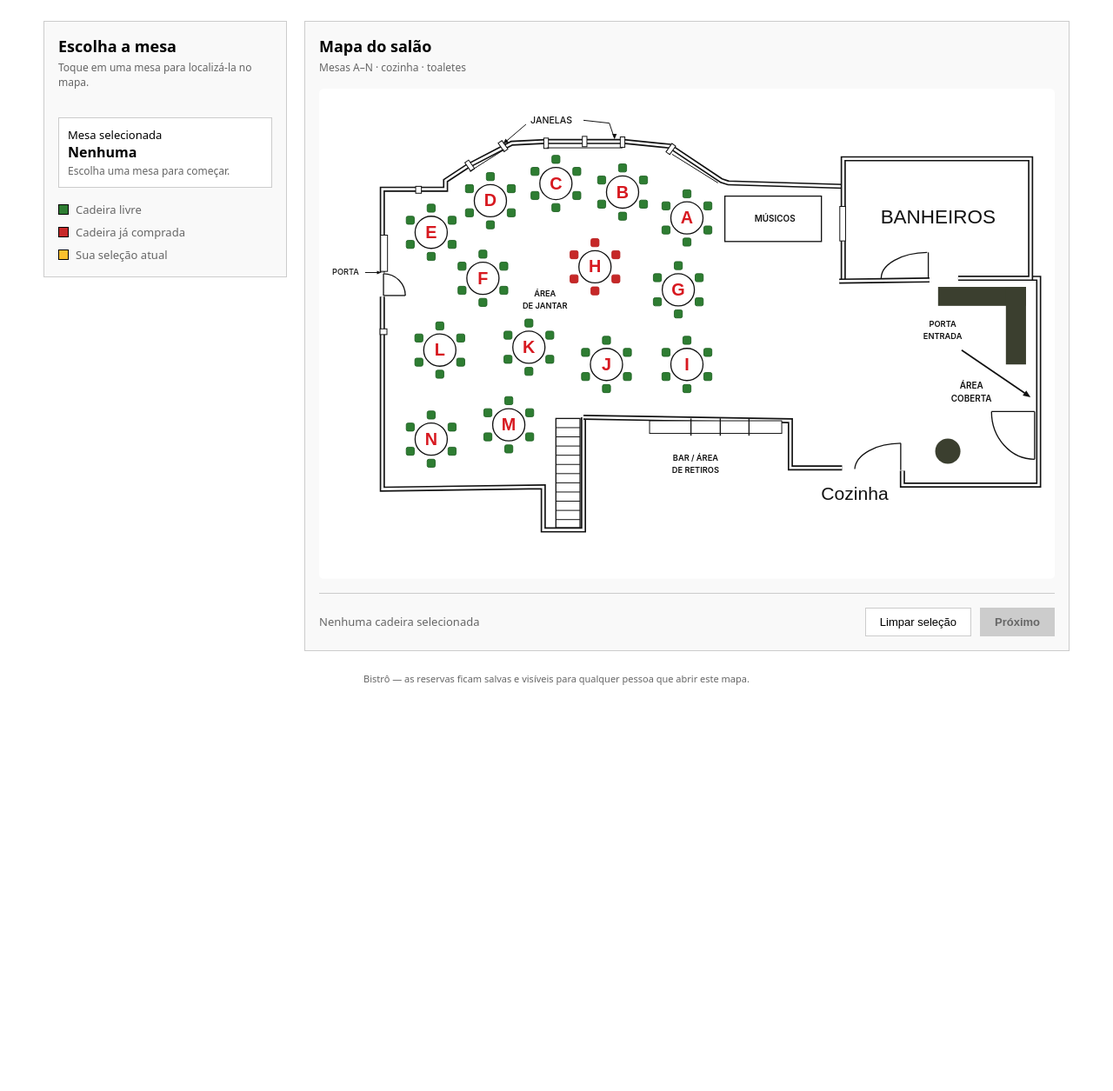
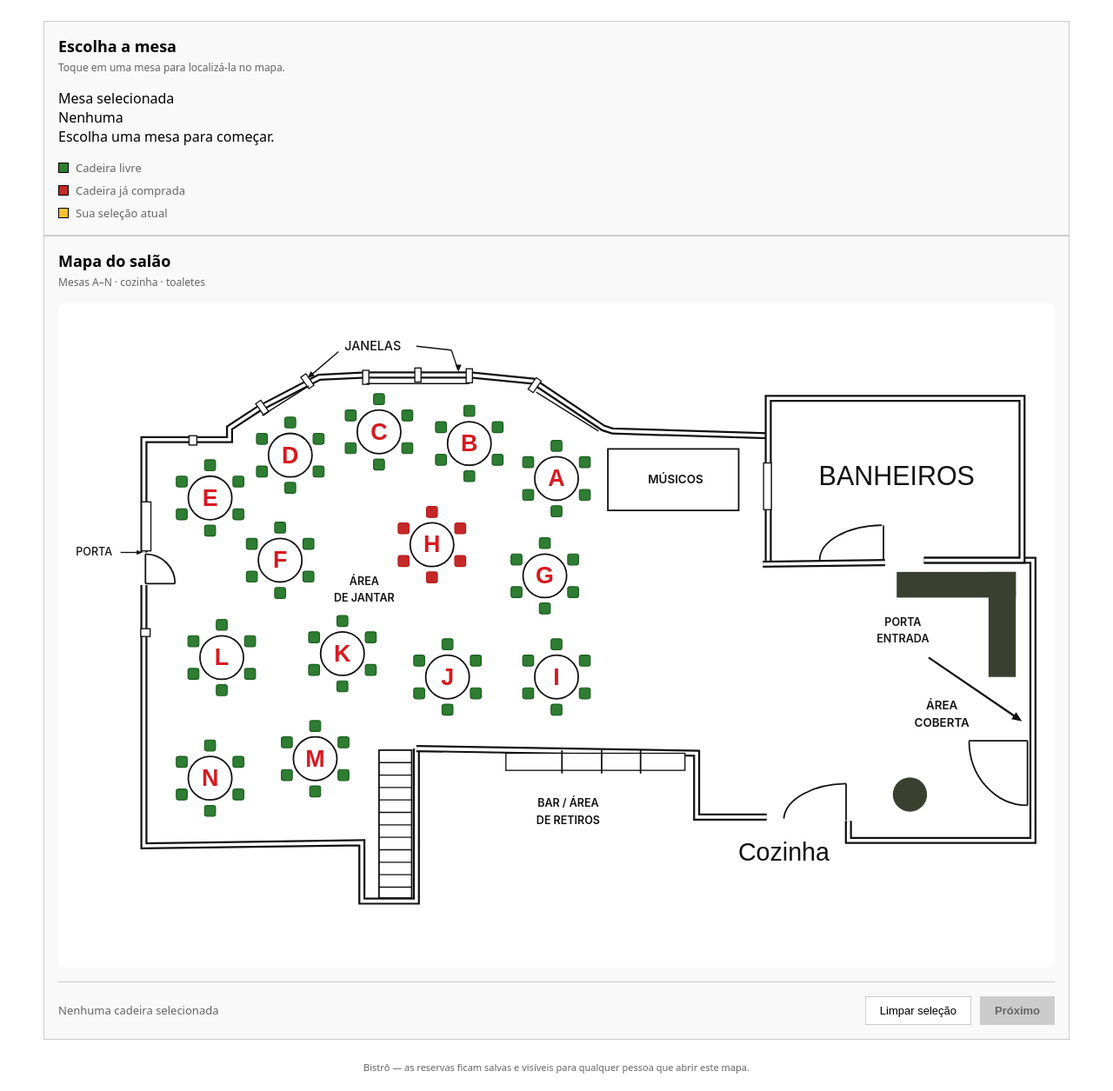
Before and after one commit to arthurjww/Bistro-2026, a Flask app: page /lugares in a window 1280 px wide. Shown: the part 166-1421 px from the top of the page at 87% size. Before the commit the page ends 954 px from the top, so only its background shows below. Run offline with Flask 3, Linux system fonts and the light colour scheme; data comes from the database, SQL or seed files in the repository; data that the repository does not hold is empty.

Commit message:
mudança no css

```diff
--- a/sinestesia-deploy/mesas-ingressos/frontend/static/mapa-mesas/mapa-mesas.css
+++ b/sinestesia-deploy/mesas-ingressos/frontend/static/mapa-mesas/mapa-mesas.css
@@ -125,16 +125,7 @@ header p.sub {
 /* Layout */
 
 .layout {
-  display: grid;
-  grid-template-columns: 280px 1fr;
-  gap: 20px;
-  align-items: start;
-}
-
-@media (max-width: 860px) {
-  .layout {
-    grid-template-columns: 1fr;
-  }
+  display: block;
 }
 
 .card {
@@ -153,86 +144,6 @@ header p.sub {
   font-size: 12px;
   color: var(--text-muted);
   margin: 0 0 16px;
-}
-
-/* Table picker list */
-
-.table-list {
-  display: flex;
-  flex-direction: column;
-  gap: 8px;
-}
-
-.table-btn {
-  display: flex;
-  align-items: center;
-  justify-content: space-between;
-  gap: 10px;
-  width: 100%;
-  text-align: left;
-  background: #ffffff;
-  border: 1px solid var(--border);
-  padding: 8px 10px;
-  color: var(--text);
-  cursor: pointer;
-  font-size: 13px;
-}
-
-.table-btn:hover {
-  border-color: #000000;
-}
-
-.table-btn.active {
-  border-color: #000000;
-  background: #e0e0e0;
-}
-
-.table-btn .tname {
-  font-weight: bold;
-  color: var(--text);
-}
-
-.table-btn .tcap {
-  font-size: 11px;
-  color: var(--text-muted);
-  display: block;
-  margin-top: 2px;
-}
-
-.table-btn .tfree {
-  flex: none;
-  font-size: 11px;
-  font-weight: bold;
-  padding: 2px 6px;
-  background: #e8f5e9;
-  color: var(--available);
-  border: 1px solid var(--available-line);
-  white-space: nowrap;
-}
-
-.table-btn .tfree.full {
-  background: #ffebee;
-  color: var(--reserved);
-  border-color: var(--reserved-line);
-}
-
-.selected-table-box {
-  margin-top: 16px;
-  padding: 10px;
-  background: #ffffff;
-  border: 1px solid var(--border);
-  font-size: 13px;
-}
-
-.selected-table-box .d {
-  font-size: 16px;
-  font-weight: bold;
-}
-
-.selected-table-box .muted {
-  color: var(--text-muted);
-  font-size: 12px;
-  margin-top: 2px;
 }
 
 .legend {
@@ -288,17 +199,13 @@ svg#mapa {
 }
 
 .table-group {
-  cursor: pointer;
+  cursor: default;
 }
 
 .table-shape {
   fill: #ffffff;
   stroke: #000000;
   stroke-width: 1;
-}
-
-.table-group.active .table-shape {
-  stroke-width: 3;
 }
 
 .table-label {
```
